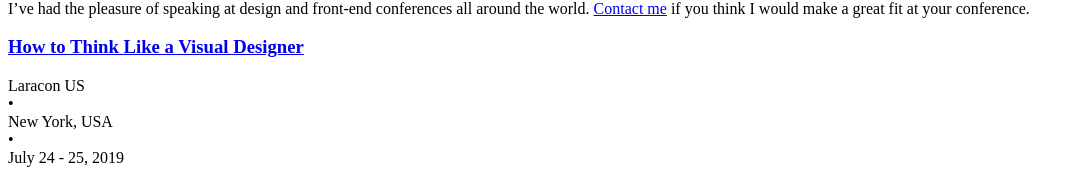
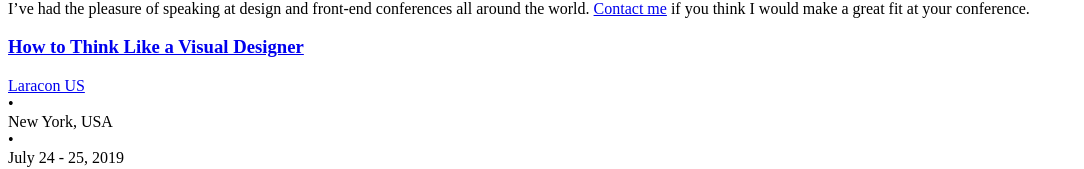
Before and after one commit to sschoger/steveschoger-site, a Nuxt app: page /speaking in a window 1280 px wide. Shown: the part 339-508 px from the top of the page, without its empty margins (0-1084 px from the left). Built offline with nearby package versions, Linux system fonts and the light colour scheme.

Commit message:
Fixed conferenceUrl link

```diff
--- a/components/Talk.vue
+++ b/components/Talk.vue
@@ -7,7 +7,7 @@
         	<a v-if="link !== null" :href="link" class="hover:underline">{{ talk.talkTitle }}</a>
         </h3>
         <div class="flex flex-wrap text-gray-700 text-sm sm:text-base lg:text-lg mt-2 sm:mt-3 lg:mt-3">
-          <a :href="talk.conferenceURL" class="hover:underline hover:text-gray-900">{{ talk.conference }}</a>
+          <a :href="talk.conferenceUrl" class="hover:underline hover:text-gray-900">{{ talk.conference }}</a>
           <div class="mx-3 text-gray-500">•</div>
           <div>{{ talk.location }}</div>
           <div class="mx-3 text-gray-500">•</div>
```
